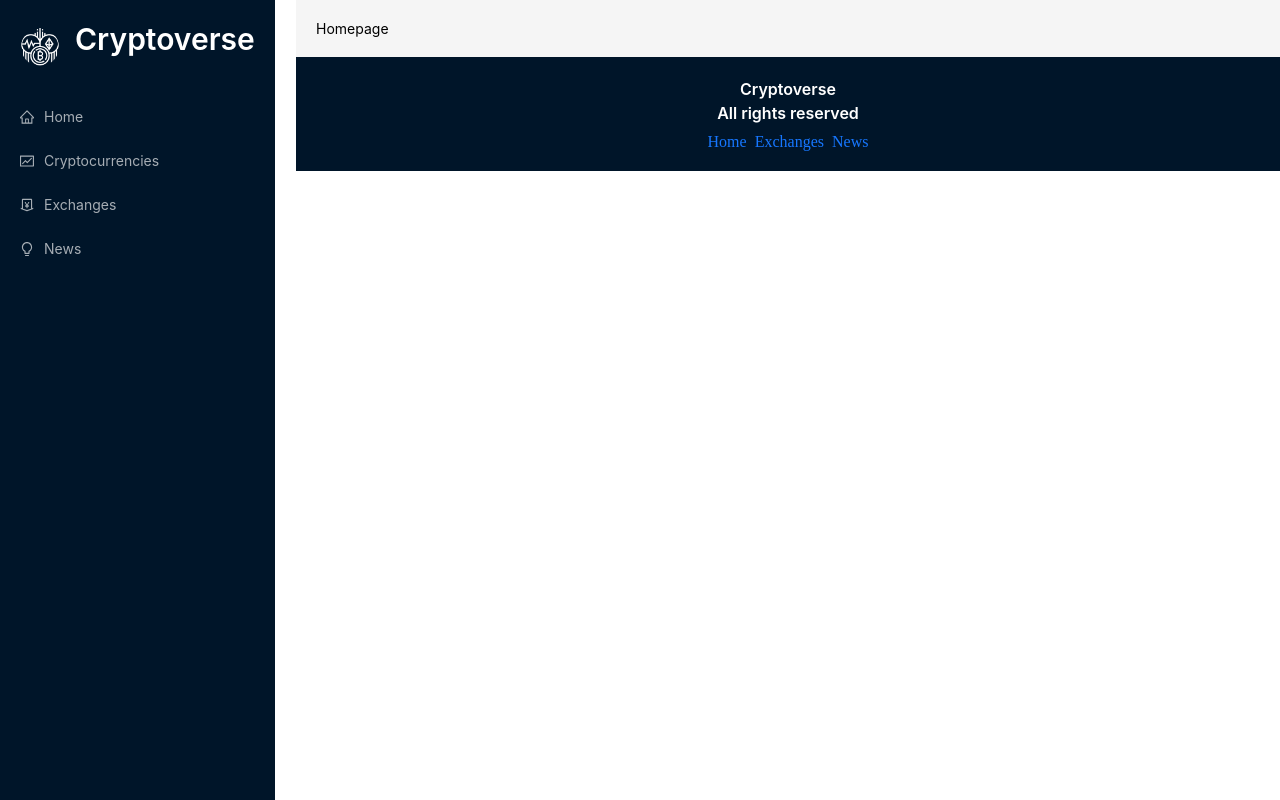
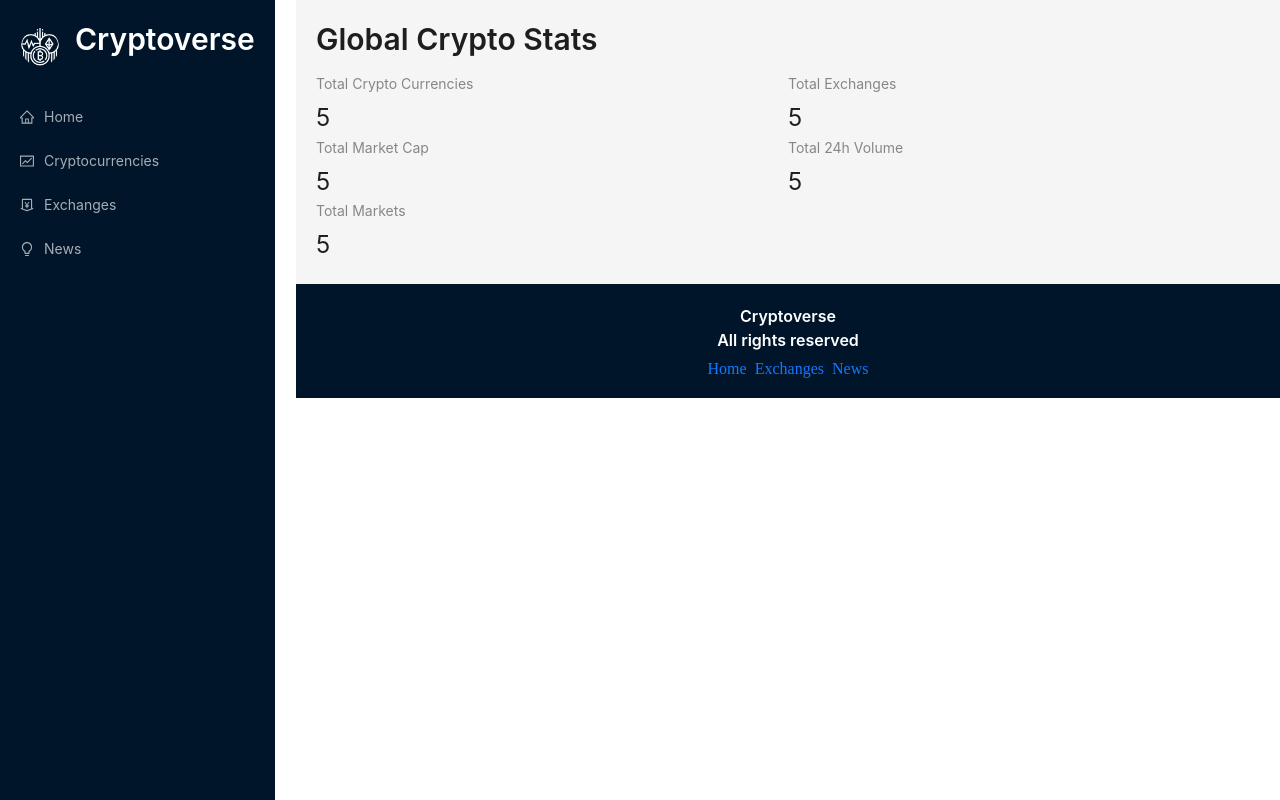
Before and after one commit to serhiyhvala/cryptoapp, a React (Create React App) app: page / in a window 1280 px wide. Built offline with nearby package versions, Linux system fonts and the light colour scheme.

Commit message:
Create HomePage

```diff
--- a/src/components/Homepage.tsx
+++ b/src/components/Homepage.tsx
@@ -1,5 +1,32 @@
+import { Col, Row, Statistic, Typography } from 'antd'
+
+const { Title } = Typography
+
 const Homepage = () => {
-	return <div>Homepage</div>
+	return (
+		<>
+			<Title level={2} className='heading'>
+				Global Crypto Stats
+			</Title>
+			<Row>
+				<Col span={12}>
+					<Statistic title='Total Crypto Currencies' value='5' />
+				</Col>
+				<Col span={12}>
+					<Statistic title='Total Exchanges' value='5' />
+				</Col>
+				<Col span={12}>
+					<Statistic title='Total Market Cap' value='5' />
+				</Col>
+				<Col span={12}>
+					<Statistic title='Total 24h Volume' value='5' />
+				</Col>
+				<Col span={12}>
+					<Statistic title='Total Markets' value='5' />
+				</Col>
+			</Row>
+		</>
+	)
 }
 
 export default Homepage
```
